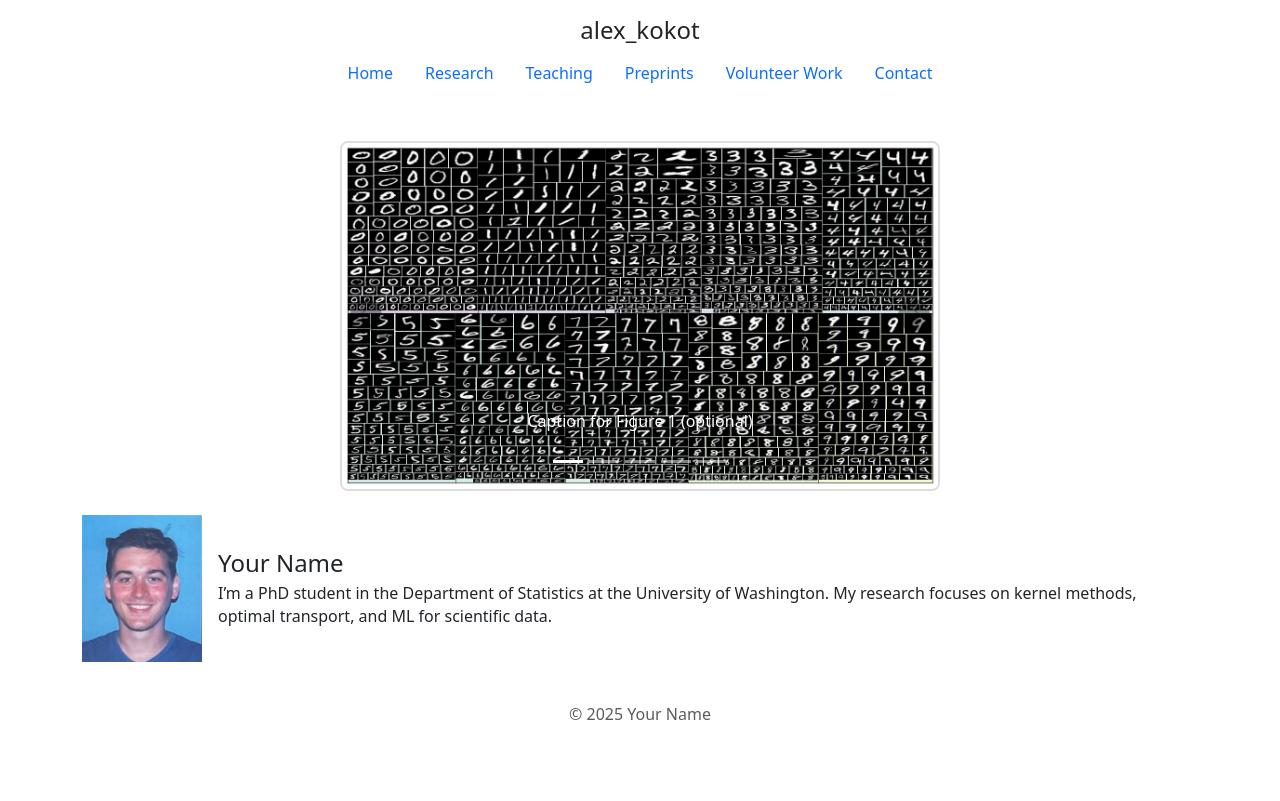
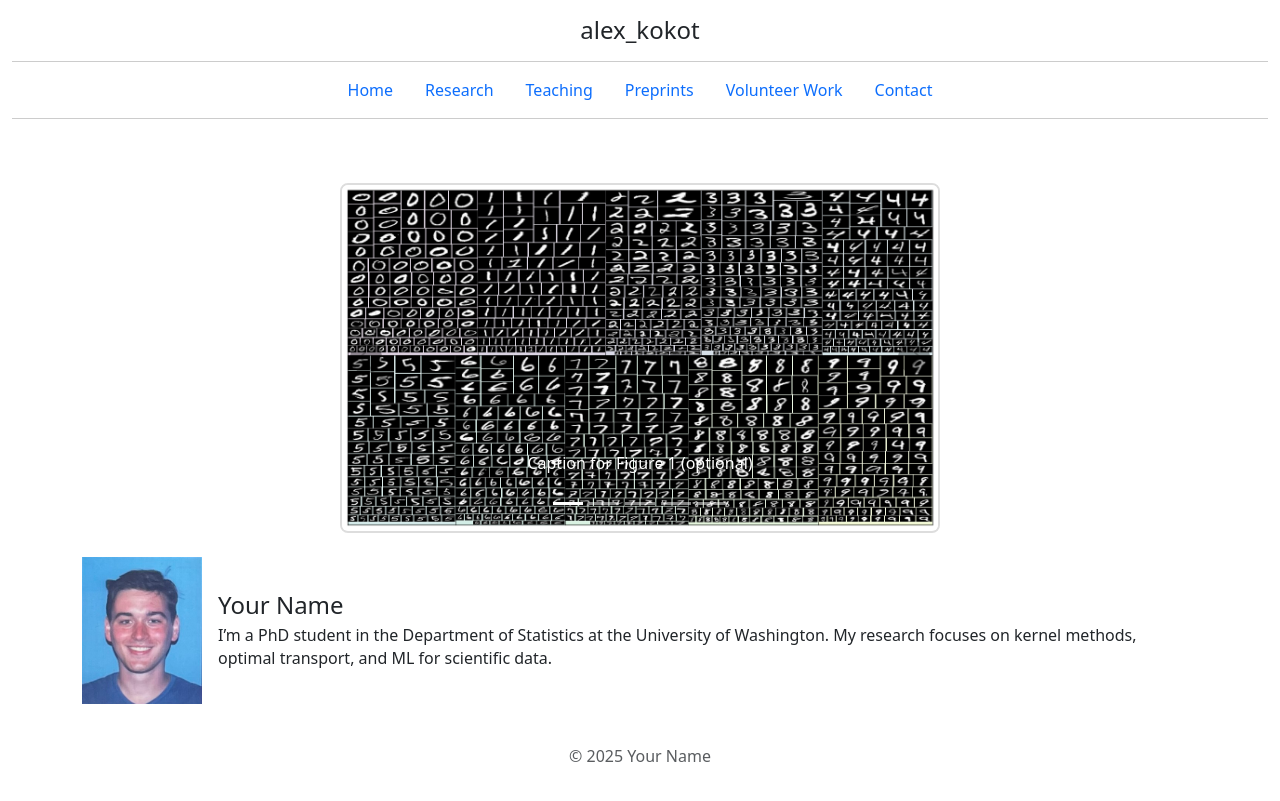
Before and after one commit to amkokot/alex_kokot, a Jekyll site: the page built from index.md, in a window 1280 px wide. Shown: the top 801 px of the page. Built offline with Jekyll 4.4.1, drawn with Linux system fonts in a browser that asks for light colours.

```diff
--- a/assets/CSS/styles.css
+++ b/assets/CSS/styles.css
@@ -1,4 +1,14 @@
 /* assets/css/styles.css */
+
+/* Draw lines above and below the top nav */
+header .nav {
+  border-top:    1px solid #ccc;
+  border-bottom: 1px solid #ccc;
+  padding-top:    0.5rem;   /* give the links some breathing room */
+  padding-bottom: 0.5rem;
+  margin: 1rem 0;           /* space the whole bar from header/title */
+}
+
 
 /* ─── Carousel Frame & Sizing ─────────────────────────────────────────── */
 #researchCarousel {
```
